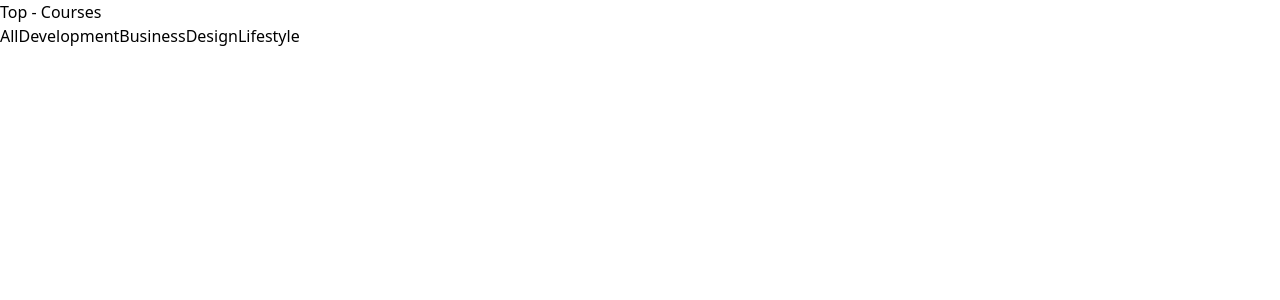
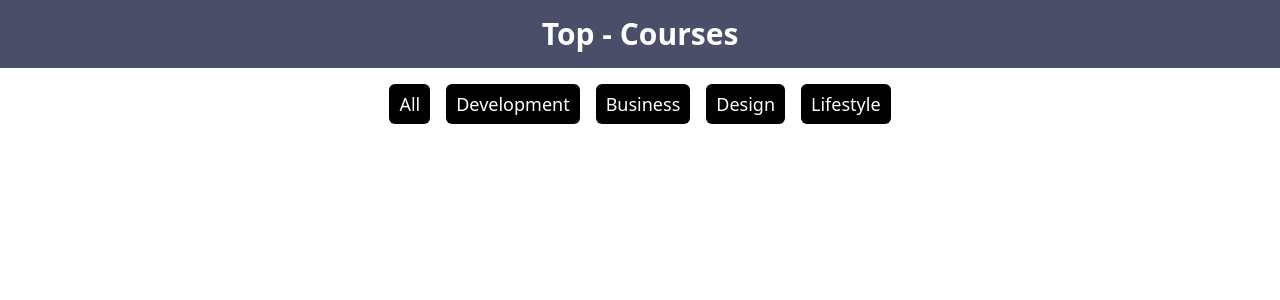
Before and after one commit to ManojBhandarkar98/codehelp-top-courses, a React (Create React App) app: page / in a window 1280 px wide. Shown: the top 300 px of the page. Built offline with nearby package versions, Linux system fonts and the light colour scheme.

Commit message:
Epi - 04 - Navbar and Filter conmponent css completed

```diff
--- a/src/component/Filter.js
+++ b/src/component/Filter.js
@@ -1,9 +1,12 @@
 const Filter = ({ filterData }) => {
     return (
-        <div className="filter-bar">
+        <div className="flex flex-wrap gap-4 mx-auto py-4 justify-center">
             {
                 filterData.map((data) => {
-                    return ( <button key={data.id} > {data.title} </button> );
+                    return ( <button className="text-lg px-2 py-1 rounded-md font-medium
+            text-white bg-black hover:bg-opacity-50 border-2 transition-all duration-300
+            ${category===data.title ? 'bg-opacity-50 border-white' : 'bg-opacity-40 border-transparent"
+            key={data.id} > {data.title} </button> );
                 })
             }
         </div >
--- a/src/component/Navbar.js
+++ b/src/component/Navbar.js
@@ -2,7 +2,7 @@ const Navbar=()=> {
     return (
         <div className="navbar">
             <nav>
-               <h1> Top - Courses</h1>
+               <h1 className="text-3xl font-bold text-center text-white justify-center"> Top - Courses</h1>
             </nav>
         </div>
     );
--- a/src/index.css
+++ b/src/index.css
@@ -16,3 +16,11 @@
         transform: rotate(1turn);
     }
 }
+
+.navbar {
+    --tw-bg-opacity: 1;
+    background-color: rgb(74 78 105/var(--tw-bg-opacity));
+    padding-bottom: 1rem;
+    padding-top: 1rem;
+    color: white;
+}
```
